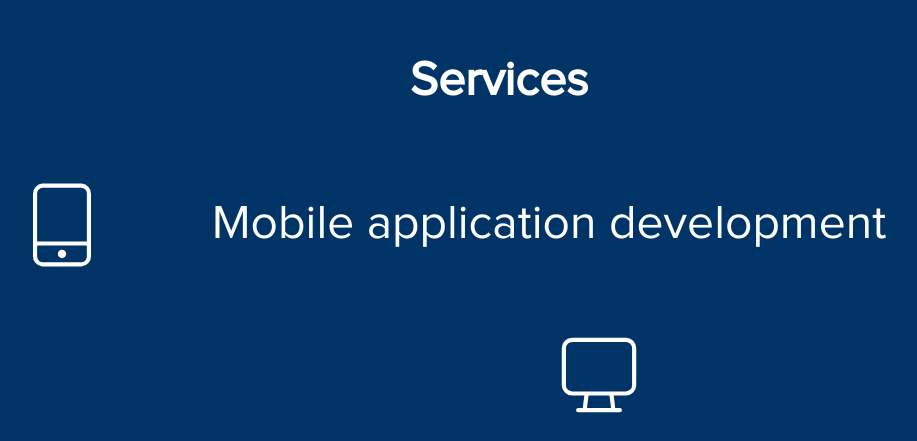
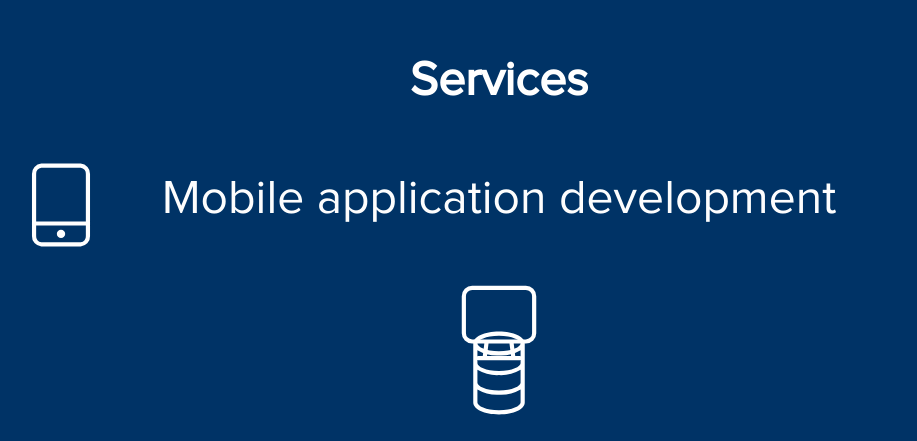
Before and after one commit to sharpk1/landing-page, a React (Create React App) app: page / in a window 1280 px wide. Shown: the part 951-1392 px from the top of the page, without its empty margins (141-1058 px from the left). Built offline with nearby package versions, Linux system fonts and the light colour scheme.

Commit message:
fix the database icon and make animations smoother

```diff
--- a/src/MainPage.jsx
+++ b/src/MainPage.jsx
@@ -11,6 +11,7 @@ const MainPage = () => {
   const [fadeIn, setFadeIn] = useState(false);
   const [showMobileText, setShowMobileText] = useState(false);
   const [showMonitorIcon, setShowMonitorIcon] = useState(false);
+  const [showContainerIcon, setShowContainerIcon] = useState(false);
 
   const monitorRef = useRef(null);
 
@@ -59,7 +60,22 @@ const MainPage = () => {
           rect.bottom <=
             (window.innerHeight || document.documentElement.clientHeight);
 
-        setShowMobileText(isVisible);
+            setShowMobileText(isVisible);
+      }
+    };
+
+    window.addEventListener("scroll", handleScroll);
+    return () => window.removeEventListener("scroll", handleScroll);
+  }, []);
+
+  useEffect(() => {
+    const handleScroll = () => {
+      const databaseIcon = document.getElementById("database-icon");
+
+      if (databaseIcon) {
+        const rect = databaseIcon.getBoundingClientRect();
+        const isVisible = rect.top >= 0 && rect.top <= window.innerHeight;
+        setShowContainerIcon(isVisible);
       }
     };
 
@@ -113,12 +129,14 @@ const MainPage = () => {
               color="white"
               size={100}
               style={{
-                transform: showMobileText ? "translateX(-100px)" : "translateX(0)",
+                marginTop: '-20px',
+                position:'absolute',
+                transform: showMobileText ? "translateX(-438px)" : "translateX(0)",
                 transition: "transform 0.5s",
               }}
             />
             {showMobileText && (
-              <div style={{marginTop: '25px'}} className="main-page-title fade-in">Mobile application development</div>
+              <div className="main-page-title fade-in">Mobile application development</div>
             )}
           </div>
           {/* <div className="slide-item">
@@ -137,10 +155,25 @@ const MainPage = () => {
         </div>
         <div>
         <div className="slide-item"  ref={monitorRef}>
-            <CiMonitor color="white" size={100}   style={{
-                transform: showMonitorIcon ? "translateX(100px)" : "translateX(0)",
+            <CiMonitor color="white" size={100} style={{
+              marginTop: '-20px',
+              position:'absolute',
+                transform: showMonitorIcon ? "translateX(400px)" : "translateX(0)",
                 transition: "transform 0.5s",
               }}/>
+              {showMonitorIcon && (
+              <div className="main-page-title fade-in">Web application development</div>
+            )}
+          </div>
+          <div className="slide-item">
+            <CiDatabase
+              id={'database-icon'}
+              style={{
+              marginTop: '-20px',
+              position:'absolute',
+                transform: showContainerIcon ? "translateX(-400px)" : "translateX(0)",
+                transition: "transform 0.5s",
+              }} color="white" size={100} />
           </div>
         </div>
         <br />
```
